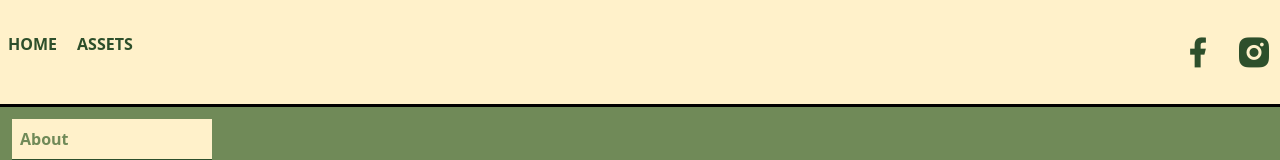
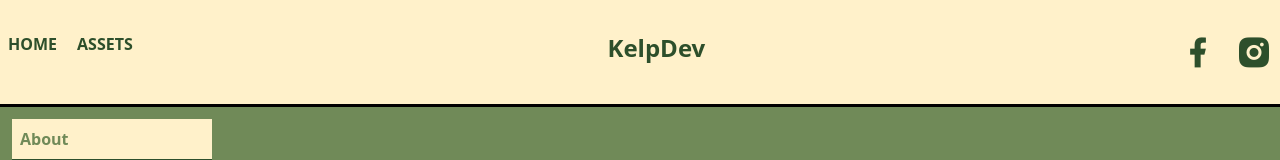
Before and after one commit to Fav7i/kelpdev, a plain HTML site: page index.html in a window 1280 px wide. Shown: the top 160 px of the page. Drawn offline with nearby package versions, Linux system fonts and the light colour scheme.

Commit message:
Update index.html

```diff
--- a/index.html
+++ b/index.html
@@ -14,7 +14,7 @@
                 <a href="" class="font-bold text-[#2D4F2B]">HOME</a>
                 <a href="/assets.html" class="font-bold text-[#2D4F2B]">ASSETS</a>
             </div>
-            <span class="font-bold text-4xl font-bold text-[#2D4F2B] sm:hidden">KelpDev</span>
+            <span class="font-bold text-2xl font-bold text-[#2D4F2B]">KelpDev</span>
             <div class="flex flex-row gap-5">
                 <a href="" class="ri-facebook-fill text-4xl text-[#2D4F2B]"></a>
                 <a href="" class="ri-instagram-fill text-4xl text-[#2D4F2B]"></a>
```
